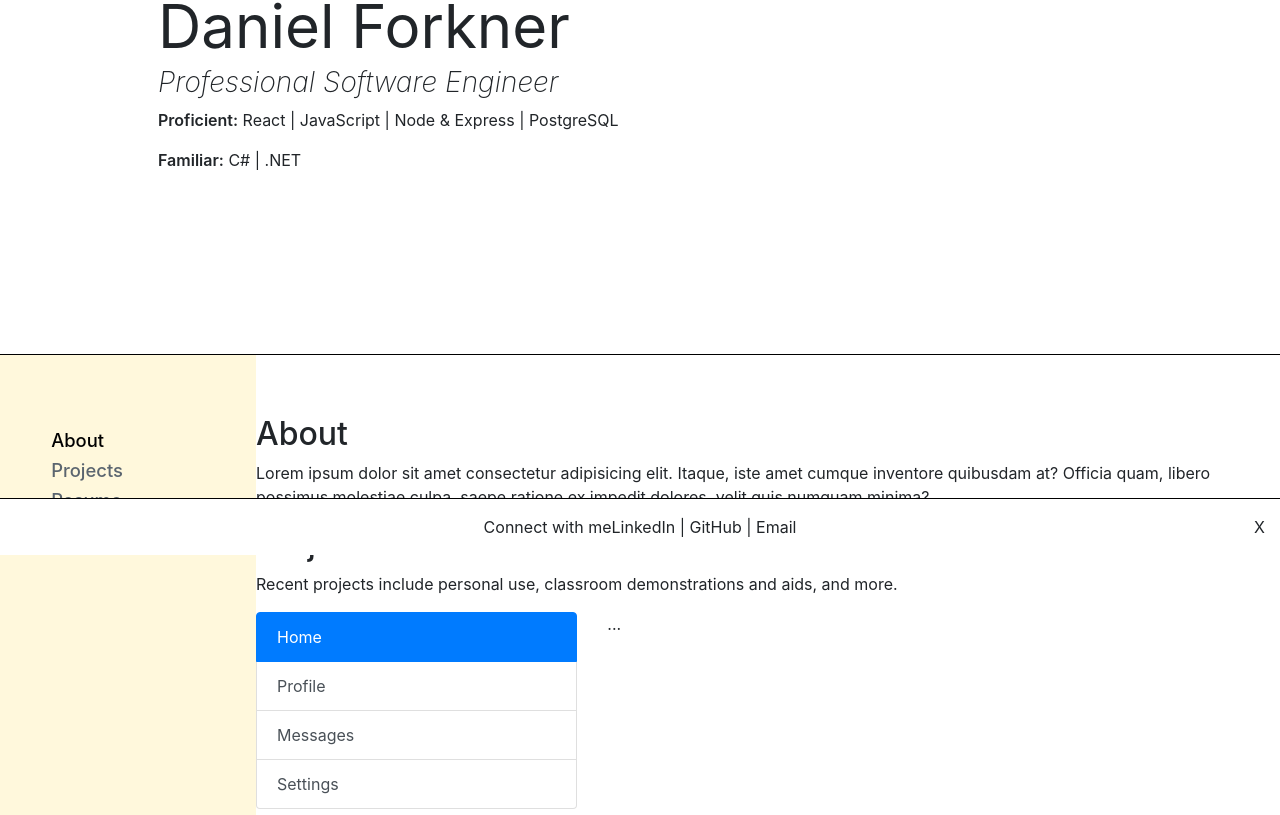
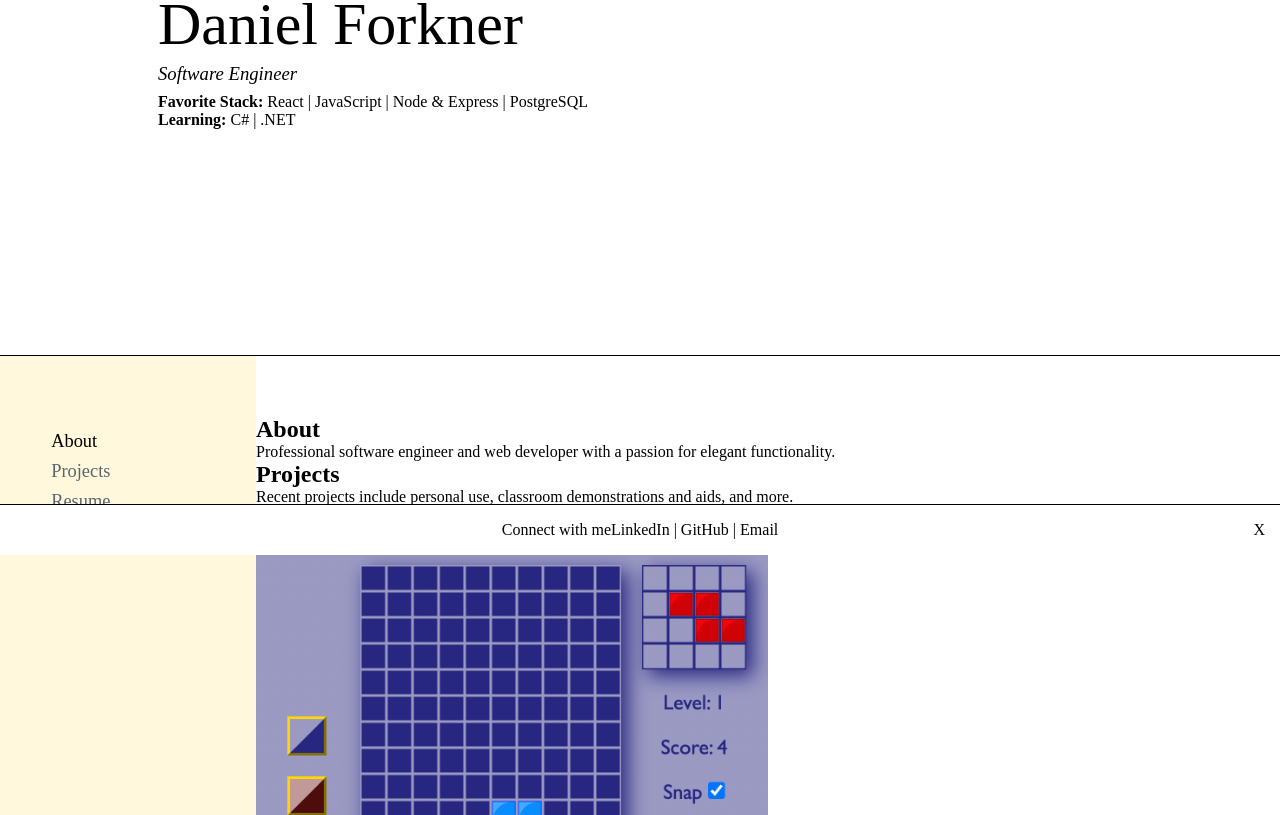
Before and after one commit to danielforkner/Personal-Site, a React app: page / in a window 1280 px wide. Shown: the part 245-1060 px from the top of the page. Built offline with nearby package versions, Linux system fonts and the light colour scheme.

Commit message:
remove bootstrap

```diff
--- a/index.html
+++ /dev/null
@@ -1,35 +0,0 @@
-<!DOCTYPE html>
-<html lang="en">
-  <head>
-    <meta charset="UTF-8" />
-    <meta http-equiv="X-UA-Compatible" content="IE=edge" />
-    <meta name="viewport" content="width=device-width, initial-scale=1.0" />
-    <script src="./dist/main.js" defer></script>
-    <link
-      rel="stylesheet"
-      href="https://cdn.jsdelivr.net/npm/bootstrap@4.0.0/dist/css/bootstrap.min.css"
-      integrity="sha384-Gn5384xqQ1aoWXA+058RXPxPg6fy4IWvTNh0E263XmFcJlSAwiGgFAW/dAiS6JXm"
-      crossorigin="anonymous"
-    />
-
-    <title>Daniel Forkner - Software Engineer</title>
-  </head>
-  <body>
-    <div id="root"></div>
-    <script
-      src="https://code.jquery.com/jquery-3.2.1.slim.min.js"
-      integrity="sha384-KJ3o2DKtIkvYIK3UENzmM7KCkRr/rE9/Qpg6aAZGJwFDMVNA/GpGFF93hXpG5KkN"
-      crossorigin="anonymous"
-    ></script>
-    <script
-      src="https://cdn.jsdelivr.net/npm/popper.js@1.12.9/dist/umd/popper.min.js"
-      integrity="sha384-ApNbgh9B+Y1QKtv3Rn7W3mgPxhU9K/ScQsAP7hUibX39j7fakFPskvXusvfa0b4Q"
-      crossorigin="anonymous"
-    ></script>
-    <script
-      src="https://cdn.jsdelivr.net/npm/bootstrap@4.0.0/dist/js/bootstrap.min.js"
-      integrity="sha384-JZR6Spejh4U02d8jOt6vLEHfe/JQGiRRSQQxSfFWpi1MquVdAyjUar5+76PVCmYl"
-      crossorigin="anonymous"
-    ></script>
-  </body>
-</html>
--- /dev/null
+++ b/public/index.html
@@ -0,0 +1,13 @@
+<!DOCTYPE html>
+<html lang="en">
+  <head>
+    <meta charset="UTF-8" />
+    <meta http-equiv="X-UA-Compatible" content="IE=edge" />
+    <meta name="viewport" content="width=device-width, initial-scale=1.0" />
+    <script src="../dist/main.js" defer></script>
+    <title>Daniel Forkner - Software Engineer</title>
+  </head>
+  <body>
+    <div id="root"></div>
+  </body>
+</html>
--- a/src/components/Header.js
+++ b/src/components/Header.js
@@ -6,17 +6,17 @@ const Header = () => {
       <div className="content-wrapper">
         <div className="content">
           <h2>Daniel Forkner</h2>
-          <h3>Professional Software Engineer</h3>
+          <h3>Software Engineer</h3>
           <div className="skills-list">
             <p>
-              <span className="skill-title">Proficient:</span>{' '}
+              <span className="skill-title">Favorite Stack:</span>{' '}
               <span className="skill">React</span> |{' '}
               <span className="skill">JavaScript</span> |{' '}
               <span className="skill">Node & Express</span> |{' '}
               <span className="skill">PostgreSQL</span>
             </p>
             <p>
-              <span className="skill-title">Familiar:</span>{' '}
+              <span className="skill-title">Learning:</span>{' '}
               <span className="skill">C#</span> |{' '}
               <span className="skill">.NET</span>
             </p>
--- a/src/components/Main/About.js
+++ b/src/components/Main/About.js
@@ -5,11 +5,10 @@ const About = () => {
     <article id="about">
       <h2>About</h2>
       <p>
-        Lorem ipsum dolor sit amet consectetur adipisicing elit. Itaque, iste
-        amet cumque inventore quibusdam at? Officia quam, libero possimus
-        molestiae culpa, saepe ratione ex impedit dolores, velit quis numquam
-        minima?
+        Professional software engineer and web developer with a passion for
+        elegant functionality.
       </p>
+      <div className="text"></div>
     </article>
   );
 };
--- a/src/components/Main/Aside.js
+++ b/src/components/Main/Aside.js
@@ -13,9 +13,9 @@ const Aside = () => {
   return (
     <>
       <div onClick={handleToggle} className="aside-toggle">
-        <span class="line line1"></span>
-        <span class="line line2"></span>
-        <span class="line line3"></span>
+        <span className="line line1"></span>
+        <span className="line line2"></span>
+        <span className="line line3"></span>
       </div>
       <aside>
         <nav>
--- a/src/components/Main/Projects/Projects.js
+++ b/src/components/Main/Projects/Projects.js
@@ -8,89 +8,12 @@ const Projects = () => {
         Recent projects include personal use, classroom demonstrations and aids,
         and more.
       </p>
-      <div className="contents">
-        <div class="row">
-          <div class="col-4">
-            <div class="list-group" id="list-tab" role="tablist">
-              <a
-                class="list-group-item list-group-item-action active"
-                id="list-home-list"
-                data-toggle="list"
-                href="#list-home"
-                role="tab"
-                aria-controls="home"
-              >
-                Home
-              </a>
-              <a
-                class="list-group-item list-group-item-action"
-                id="list-profile-list"
-                data-toggle="list"
-                href="#list-profile"
-                role="tab"
-                aria-controls="profile"
-              >
-                Profile
-              </a>
-              <a
-                class="list-group-item list-group-item-action"
-                id="list-messages-list"
-                data-toggle="list"
-                href="#list-messages"
-                role="tab"
-                aria-controls="messages"
-              >
-                Messages
-              </a>
-              <a
-                class="list-group-item list-group-item-action"
-                id="list-settings-list"
-                data-toggle="list"
-                href="#list-settings"
-                role="tab"
-                aria-controls="settings"
-              >
-                Settings
-              </a>
-            </div>
-          </div>
-          <div class="col-8">
-            <div class="tab-content" id="nav-tabContent">
-              <div
-                class="tab-pane fade show active"
-                id="list-home"
-                role="tabpanel"
-                aria-labelledby="list-home-list"
-              >
-                ...
-              </div>
-              <div
-                class="tab-pane fade"
-                id="list-profile"
-                role="tabpanel"
-                aria-labelledby="list-profile-list"
-              >
-                ...
-              </div>
-              <div
-                class="tab-pane fade"
-                id="list-messages"
-                role="tabpanel"
-                aria-labelledby="list-messages-list"
-              >
-                ...
-              </div>
-              <div
-                class="tab-pane fade"
-                id="list-settings"
-                role="tabpanel"
-                aria-labelledby="list-settings-list"
-              >
-                ...
-              </div>
-            </div>
-          </div>
-        </div>
+      <div className="contents" style={{ width: '50%' }}>
+        <img
+          src="../../../../public/images/fallingBlocks.png"
+          alt="Falling Blocks"
+          style={{ width: '100%' }}
+        />
       </div>
     </article>
   );
--- a/src/index.css
+++ b/src/index.css
@@ -98,6 +98,7 @@ main {
   position: relative;
   background-color: cornsilk;
   height: 100vh;
+  overflow: auto;
 }
 main .content {
   padding: 60px 0 80px;
--- a/src/sass/_main.scss
+++ b/src/sass/_main.scss
@@ -2,6 +2,7 @@ main {
   position: relative;
   background-color: cornsilk;
   height: 100vh;
+  overflow: auto;
   .content {
     padding: 60px 0 80px;
     width: 80%;
```
Also changed, not shown: public/images/fallingBlocks.png (added).
